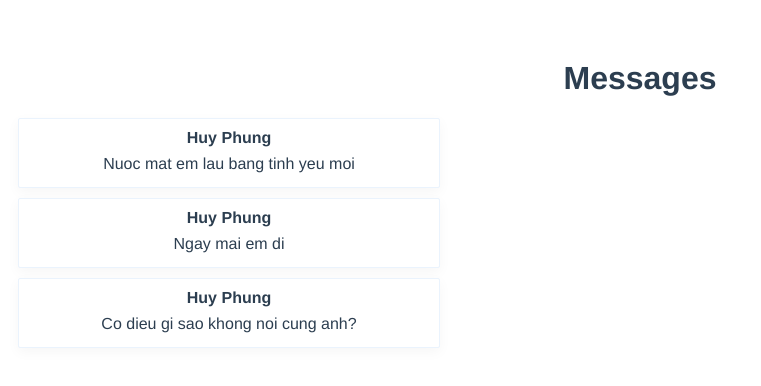
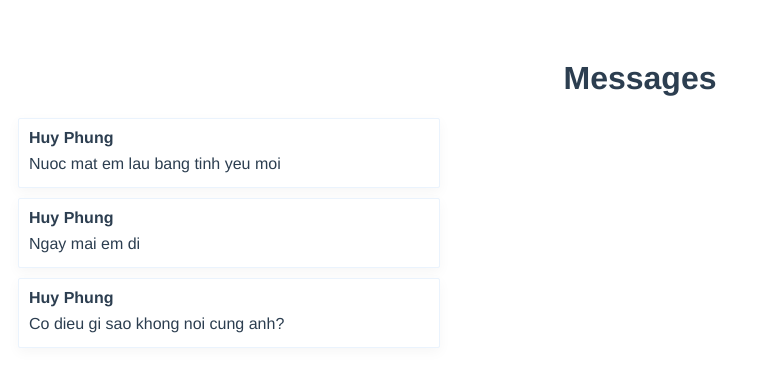
Before and after one commit to huyphung1602/hp-chat-frontend, a Vue app: page / in a window 1280 px wide. Shown: the top 386 px of the page, without its empty margins (0-761 px from the left). Built offline with nearby package versions, Linux system fonts and the light colour scheme.

Commit message:
Using flexbox to align texts

```diff
--- a/src/components/Messages.vue
+++ b/src/components/Messages.vue
@@ -39,6 +39,9 @@ export default {
 @import 'src/assets/scss/_variables.scss';
 
 .message {
+  display: flex;
+  flex-direction: column;
+  align-items: flex-start;
   height: 48px;
   max-width: 400px;
   background: $color-white;
```
